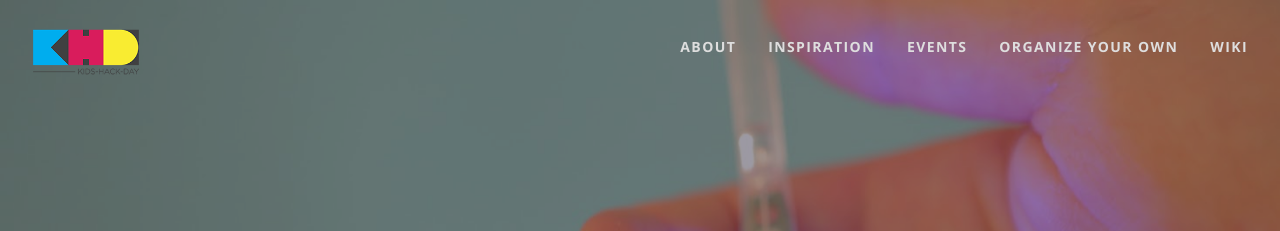
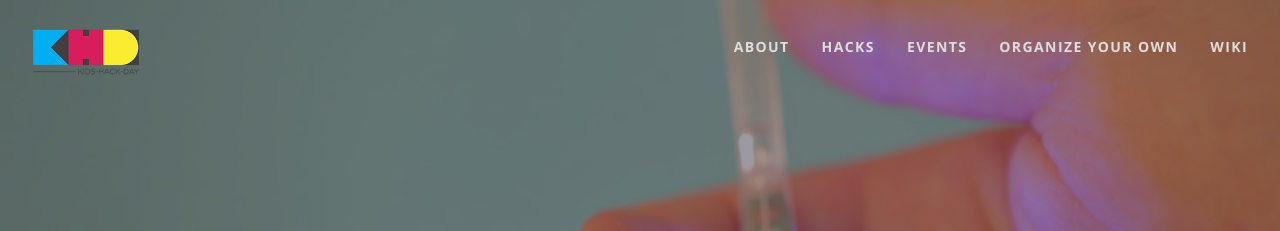
Before and after one commit to KidsHackDay/kidshackday.org, a Jekyll site: the page built from index.html, in a window 1280 px wide and 900 px high. Shown: the top 231 px of the window. Built offline with Jekyll 4.4.1, drawn with Linux system fonts in a browser that asks for light colours.

Commit message:
Update menu.yml

```diff
--- a/_data/menu.yml
+++ b/_data/menu.yml
@@ -3,7 +3,7 @@ items:
   - text: About
     link: /about
 
-  - text: Inspiration
+  - text: Hacks
     link: /activities
 
   - text: Events
```
